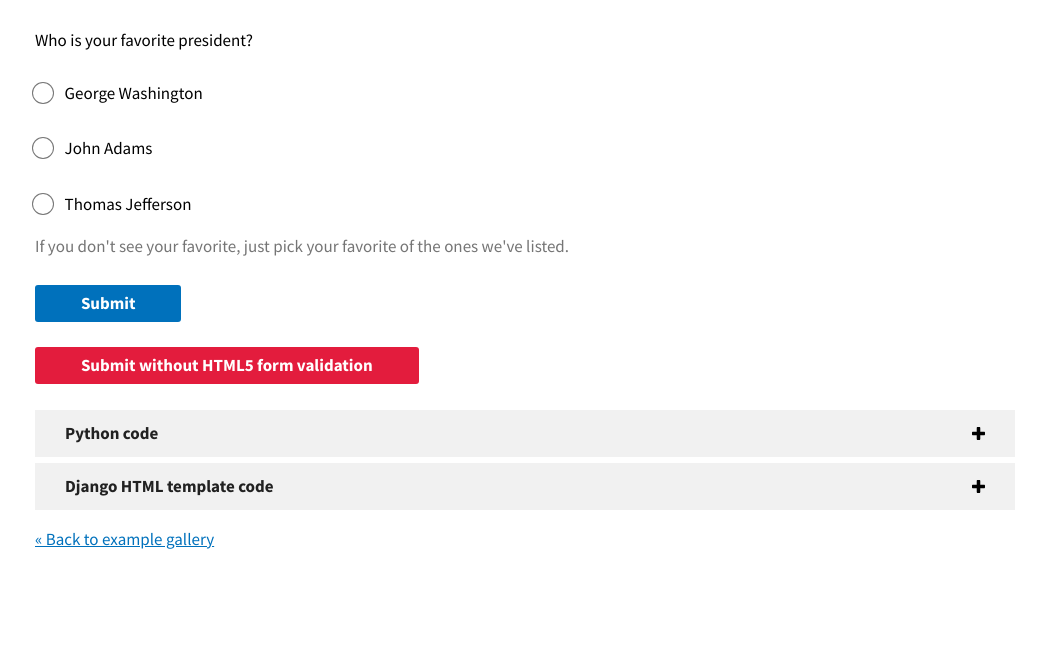
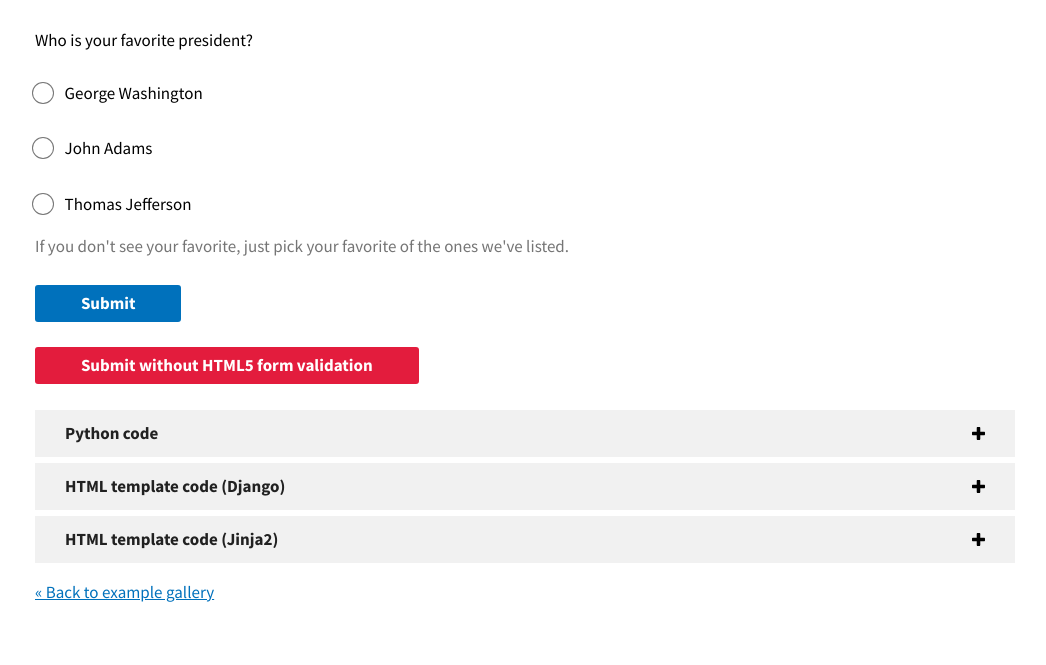
Before and after one commit to 18F/django-uswds-forms, a Django app: page /example/radios in a window 1280 px wide. Shown: the part 285-950 px from the top of the page, without its empty margins (115-1161 px from the left). Before the commit the page ends 834 px from the top, so only its background shows below. Run offline with Django 3.2, Linux system fonts and the light colour scheme.

Commit message:
Show Jinja2 template source in example gallery.

```diff
--- a/example/app/example.py
+++ b/example/app/example.py
@@ -5,7 +5,11 @@ from django.utils.safestring import SafeString
 from django.utils.module_loading import import_string
 from django.urls import reverse
 
-from .render_source import render_template_source, render_python_source
+from .render_source import (
+    render_template_source,
+    render_jinja2_source,
+    render_python_source,
+)
 
 
 def add_links_to_docs(text: str) -> str:
@@ -60,6 +64,10 @@ class Example:
         return render_template_source(self.basename + '.html')
 
     @property
+    def jinja2_source(self):
+        return render_jinja2_source(self.basename + '.html')
+
+    @property
     def url(self):
         return reverse('example', args=(self.basename,))
 
--- a/example/app/render_source.py
+++ b/example/app/render_source.py
@@ -13,6 +13,7 @@ except ImportError:
 APP_DIR = Path(__file__).resolve().parent
 PY_DIR = APP_DIR / 'examples'
 TEMPLATES_DIR = APP_DIR / 'templates' / 'examples'
+JINJA2_DIR = APP_DIR / 'jinja2' / 'examples'
 
 
 def render_source(contents, filetype):
@@ -55,6 +56,11 @@ def render_template_source(filename):
         return render_source(clean_template_source(f.read()), 'html+django')
 
 
+def render_jinja2_source(filename):
+    with open(str(JINJA2_DIR / filename)) as f:
+        return render_source(clean_template_source(f.read()), 'html+django')
+
+
 def render_python_source(filename):
     with open(str(PY_DIR / filename)) as f:
         return render_source(clean_python_source(f.read()), 'python')
--- a/example/app/templates/example.html
+++ b/example/app/templates/example.html
@@ -25,10 +25,20 @@
     <button class="usa-accordion-button"
      aria-hidden="true"
      aria-controls="django-html">
-     Django HTML template code
+     HTML template code (Django)
     </button>
     <div id="django-html" class="usa-accordion-content">
       <pre>{{ example.template_source }}</pre>
+    </div>
+  </li>
+  <li>
+    <button class="usa-accordion-button"
+     aria-hidden="true"
+     aria-controls="jinja2-html">
+     HTML template code (Jinja2)
+    </button>
+    <div id="jinja2-html" class="usa-accordion-content">
+      <pre>{{ example.jinja2_source }}</pre>
     </div>
   </li>
 </ul>
```
